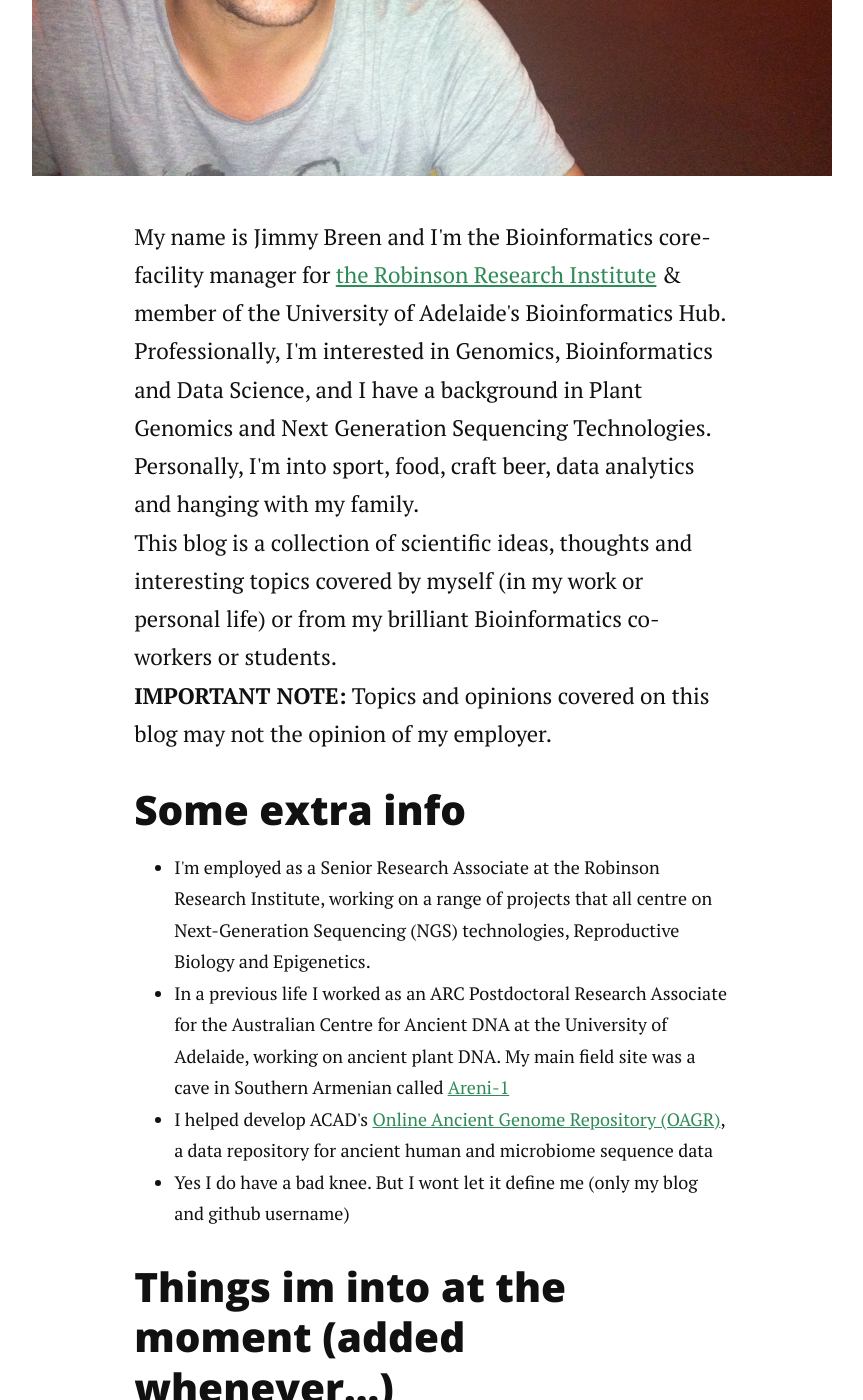
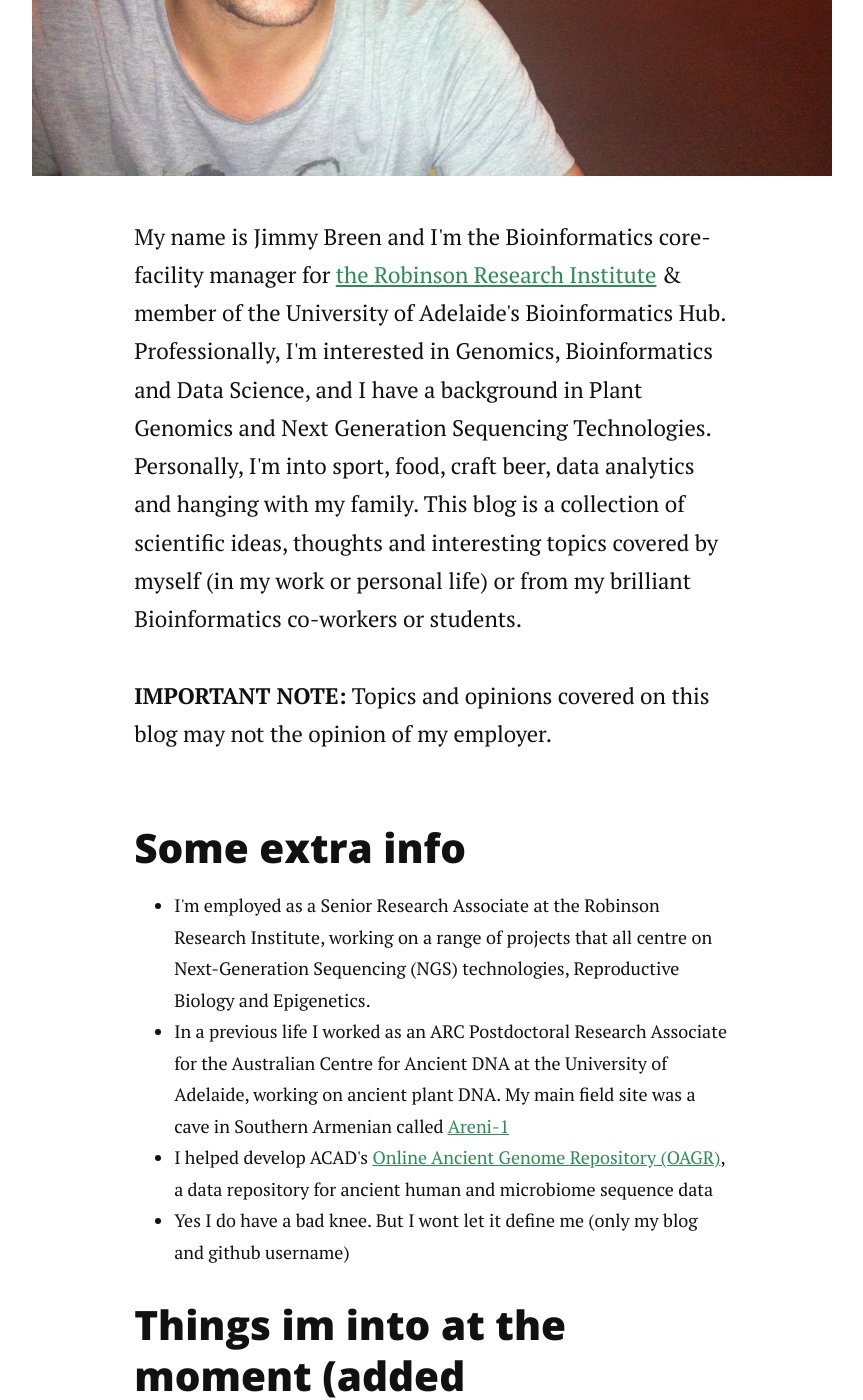
Before and after one commit to jimmybgammyknee/jimmybgammyknee.github.io, a Jekyll site: the page built from about.md, in a window 1280 px wide and 1400 px high, scrolled down 834 px. Shown: the whole window, without its empty margins (208-1071 px from the left). Built offline with Jekyll 4.4.1, drawn with Linux system fonts in a browser that asks for light colours; nearby versions of some CDN libraries.

Commit message:
editing HTML codes

```diff
--- a/about.md
+++ b/about.md
@@ -6,16 +6,14 @@ title: About me
 <div class="post">
 <h1 class="pageTitle">About me</h1>
 <img src="{{ '/assets/img/me.jpg' | prepend: site.baseurl }}" alt="">
-<p class="intro">My name is Jimmy Breen and I'm the Bioinformatics core-facility manager for <a href="https://www.adelaide.edu.au/robinson-research-institute/">the Robinson Research Institute</a> & member of the University of Adelaide's Bioinformatics Hub. Professionally, I'm interested in Genomics, Bioinformatics and Data Science, and I have a background in Plant Genomics and Next Generation Sequencing Technologies. Personally, I'm into sport, food, craft beer, data analytics and hanging with my family.
+<p class="intro">My name is Jimmy Breen and I'm the Bioinformatics core-facility manager for <a href="https://www.adelaide.edu.au/robinson-research-institute/">the Robinson Research Institute</a> & member of the University of Adelaide's Bioinformatics Hub. Professionally, I'm interested in Genomics, Bioinformatics and Data Science, and I have a background in Plant Genomics and Next Generation Sequencing Technologies. Personally, I'm into sport, food, craft beer, data analytics and hanging with my family. This blog is a collection of scientific ideas, thoughts and interesting topics covered by myself (in my work or personal life) or from my brilliant Bioinformatics co-workers or students.
 
 <br>
-
-This blog is a collection of scientific ideas, thoughts and interesting topics covered by myself (in my work or personal life) or from my brilliant Bioinformatics co-workers or students.
-
 <br>
 
 <b>IMPORTANT NOTE:</b> Topics and opinions covered on this blog may not the opinion of my employer.
 
+<br>
 <br>
 
 <h2>Some extra info</h2>
@@ -32,5 +30,3 @@ This blog is a collection of scientific ideas, thoughts and interesting topics c
 <li>Adelaide brewery called <a href="http://piratelife.com.au"> Pirate Life </a>. Have a great pale ale and are a great bunch of guys </li>
 <li>My best mate <a href="https://www.facebook.com/gusfacegrillah"> Gusface Grillah</a> has an <a href="http://gusfacegrillah.com/"> amazing bbq blog </a> which you should definitely check out. Recently featured on buzzfeed as an Australian food blog that  <a href="http://www.buzzfeed.com/gyanyankovich/the-best-australian-food-blogs"> "will change the way you eat"</a>, which is good thing ..... i think </li>
 </ul>
-
-</div>
```
